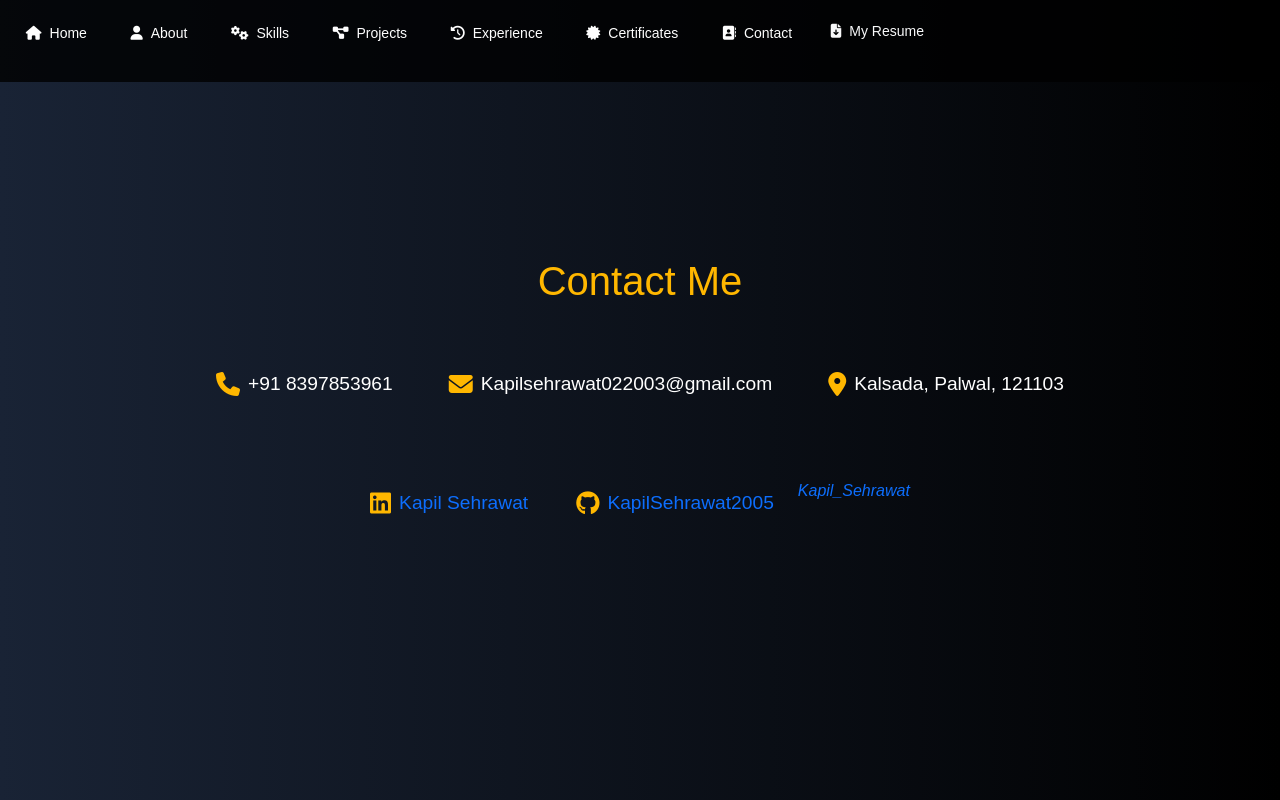
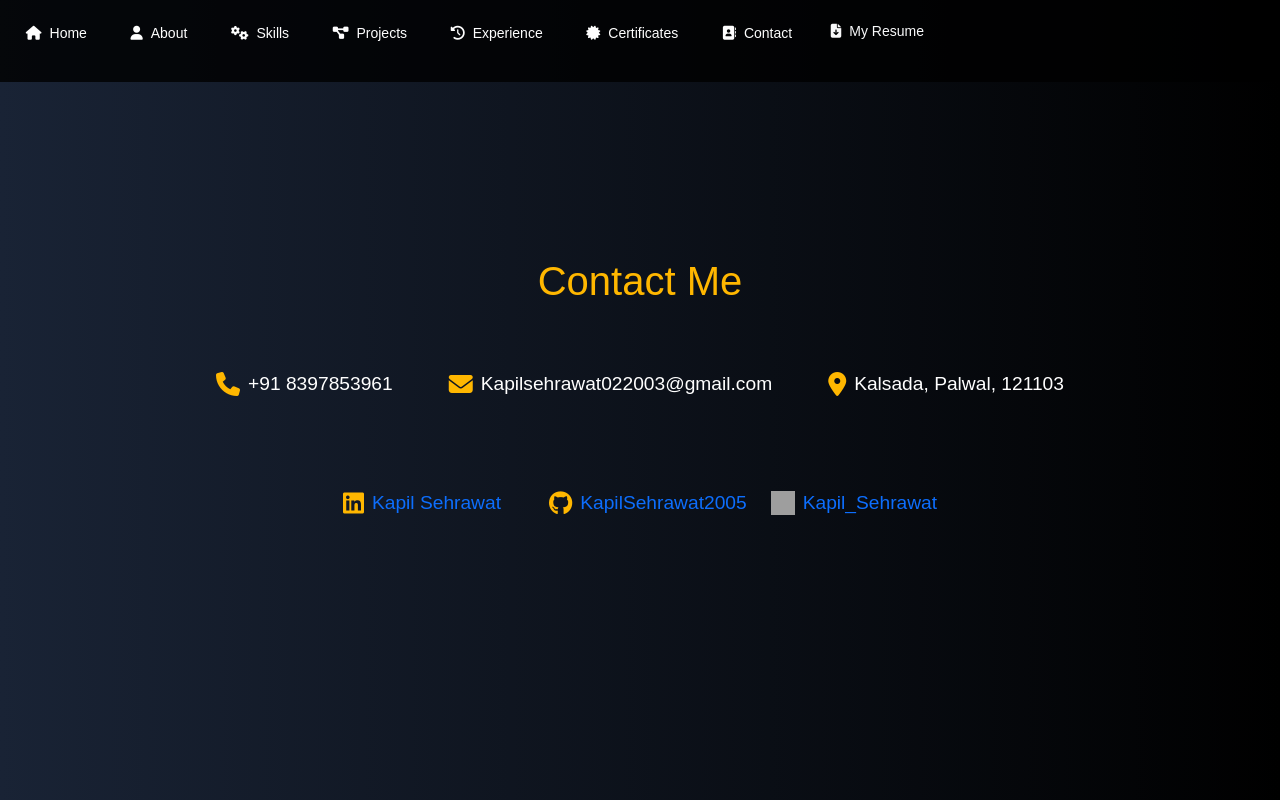
Before and after one commit to KapilSehrawat2005/Kapil-Portfolio, a plain HTML site: page index.html in a window 1280 px wide. Both pictures are taken after a click on the link "Get In Touch". Drawn offline with nearby package versions, Linux system fonts and the light colour scheme; grey boxes are pictures that could not be loaded.

Commit message:
Update index.html

```diff
--- a/index.html
+++ b/index.html
@@ -160,7 +160,7 @@ Passionate about AI, machine learning, and web development, I have worked on rea
                         <div class="social-links d-flex">
                             <span><i class="fab fa-linkedin"></i><a href="https://www.linkedin.com/in/kapil-sehrawat-318814288/" target="_blank" class="text-decoration-none"> Kapil Sehrawat</a></span><br><br>
                             <span><i class="fab fa-github"></i><a href="https://github.com/KapilSehrawat2005" target="_blank" class="text-decoration-none"> KapilSehrawat2005</a></span>
-                            <i class="cib-leetcode"><a href="https://leetcode.com/u/Kapil_sehrawat/" target="_blank" class="text-decoration-none"> Kapil_Sehrawat</a></i>
+                            <span><img src="https://upload.wikimedia.org/wikipedia/commons/1/19/LeetCode_logo_black.png" alt="LeetCode" width="24" height="24" style="vertical-align: middle;"><a href="https://leetcode.com/u/Kapil_sehrawat/" target="_blank" class="text-decoration-none"> Kapil_Sehrawat</a></span>
                         </div>
                     </div>
                 </div>
```
